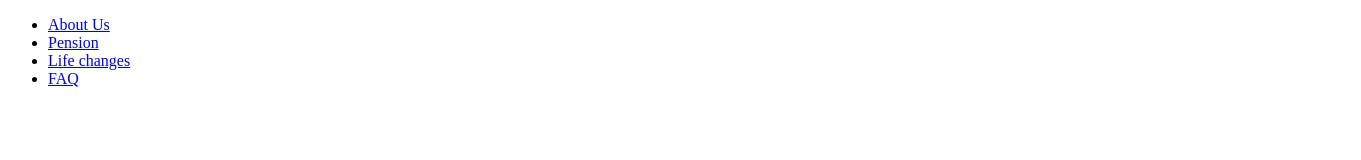
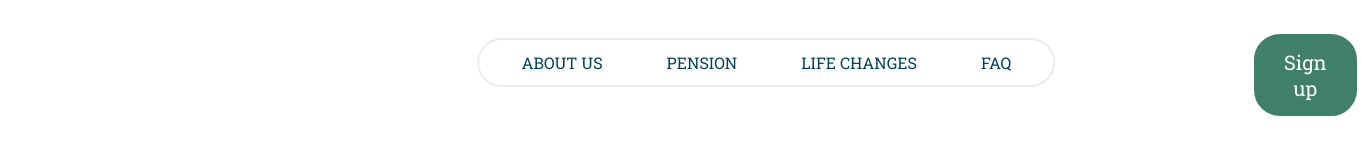
Before and after one commit to Vitasav/cms, a plain HTML site: page index.html in a window 1280 px wide. Shown: the whole page, 1361 px wide, since content can reach past the window. Drawn offline with Linux system fonts and the light colour scheme.

Commit message:
nav 2.0.

```diff
--- a/index.html
+++ b/index.html
@@ -3,7 +3,7 @@
 <head>
     <meta charset="utf-8">
     <meta name="viewport" content="width=device-width, initial-scale=1.0">
-<link rel="stylesheet" href=""><script src=""></script>
+<link rel="stylesheet" href="style.css">
     <title></title>
 </head>
 
@@ -19,6 +19,7 @@
             <li><a href="#0">FAQ</a></li>
         </ul>
     </nav>
-    <link rel="stylesheet" href=""><script src=""></script>
+ <button id="sign">Sign up</button>
+    <script src="script.js"></script>
 </body>
 </html>
--- a/style.css
+++ b/style.css
@@ -1,6 +1,32 @@
+@import url('https://fonts.googleapis.com/css2?family=Roboto+Slab:wght@400&display=swap');
+
+:root {
+    --bg-color: #FFFFFF;
+    --color-2: #ffffff;
+    --color-3: #407F6A;
+    --color-4: #5FA0D9;
+    --color-5: #85A050;
+
+    --primary-font: 'Roboto Slab', serif;
+    ;
+    --secondary-font: 'Roboto Slab', serif;
+    --main-text-color: #000;
+
+    --white-space: 1rem;
+}
+
+body {
+    overflow-x: hidden;
+    font-family: 'Roboto Slab', serif;
+}
+
+main {
+    margin: 20px;
+}
+
 nav {
     position: relative;
-    top: 20px;
+    top: 30px;
     left: 60%;
     transform: translateX(-50%);
     display: inline-block;
@@ -38,10 +64,9 @@ a {
 }
 
 a:hover {
-    background: #EDE937;
-    border: 2px solid #EDE937;
-    border-right: 2px solid #EDE937;
-    border-bottom: 2px solid #EDE937;
+   transform: scale(1.1);
+    color:var(--color-3);
+     font-size: 20px;
 }
 
 a {
@@ -70,3 +95,30 @@ p {
     width: 50%;
 
 }
+
+
+button {
+    border-radius: 30px;
+    background-color: var(--color-3);
+    padding: 15px;
+    padding-left: 30px;
+    padding-right: 30px;
+    font-size: 20px;
+    border: var(--color-2) solid 4px;
+    font-family: var(--primary-font);
+    z-index: 20;
+    cursor: pointer;
+    color: white;
+
+}
+
+button:hover {
+    color: darkslategrey;
+    background-color: #FF9632;
+
+}
+#sign {
+    position: absolute;
+    left: 1250px;
+    top: 30px;
+}
```
Also changed, not shown: 1 other file.
